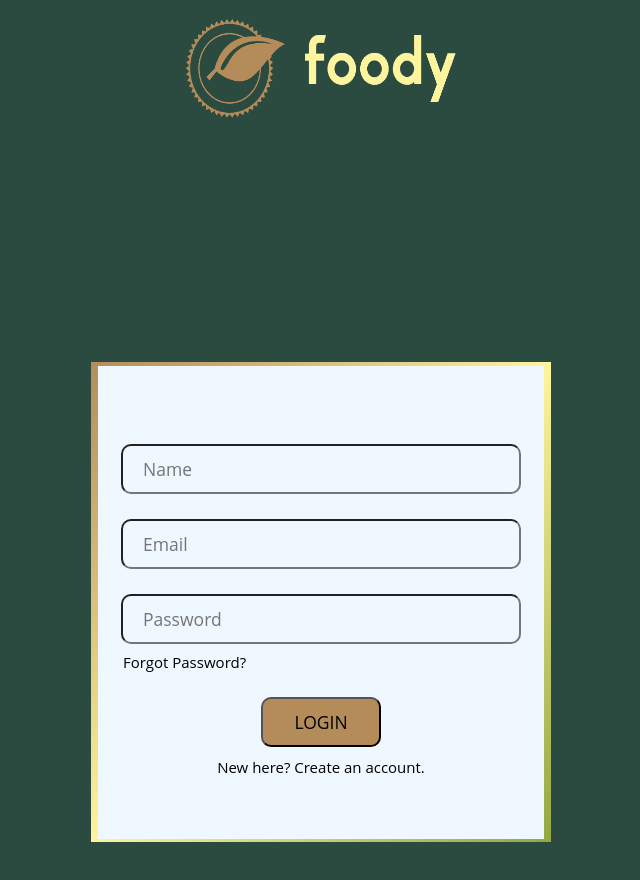
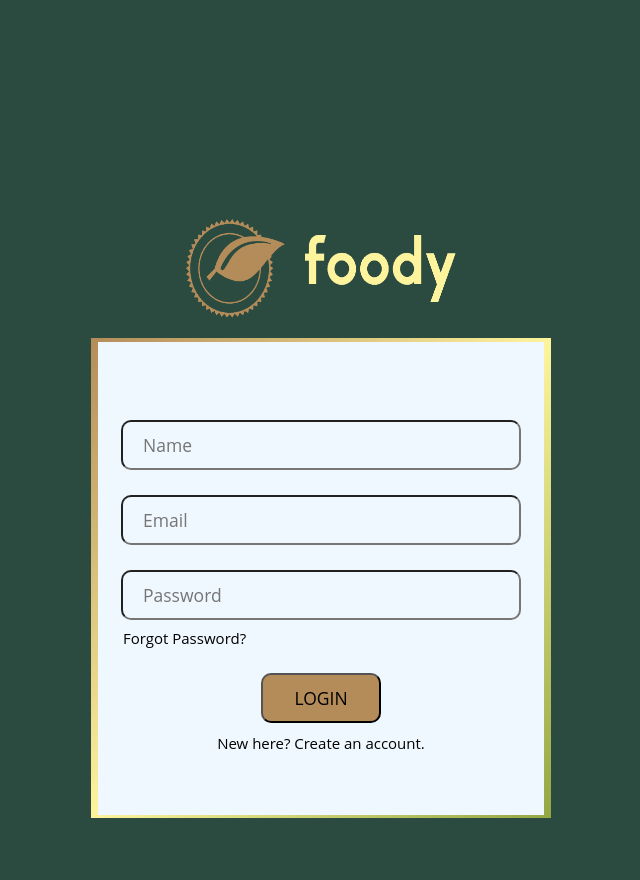
Before and after one commit to crawnic311/foody, a React (Create React App) app: page / in a window 1280 px wide. Shown: the top 880 px of the page, without its empty margins (319-959 px from the left). Built offline with nearby package versions, Linux system fonts and the light colour scheme; data requests are answered from the project's data file.

Commit message:
Logo Correctly Positioned

```diff
--- a/src/App.css
+++ b/src/App.css
@@ -2,10 +2,6 @@
   margin: 0;
   padding: 0;
   box-sizing: border-box;
-}
-
-.App {
-  background-color: black;
 }
 
 html,
--- a/src/components/Login/LoginForm.module.css
+++ b/src/components/Login/LoginForm.module.css
@@ -14,28 +14,25 @@
   margin: 0 auto;
   display: flex;
   flex-direction: column;
+  margin: 25vh auto;
 }
 
 .LoginWrapper {
   background-color: aliceblue;
   display: flex;
-  flex-direction: column;
   height: 480px;
   width: 460px;
   justify-content: center;
   align-items: center;
-  margin: 28vh auto;
+  margin: auto;
   background-image: linear-gradient(to bottom right, #b48c59, #fef49d, #92a742);
 }
 
 .foodylogo {
-  background-color: #2b4b40;
   align-self: center;
 }
 
 .LoginForm {
-  position: relative;
-  display: block;
   background-color: aliceblue;
   padding: 37px 23px;
   z-index: 1;
```
